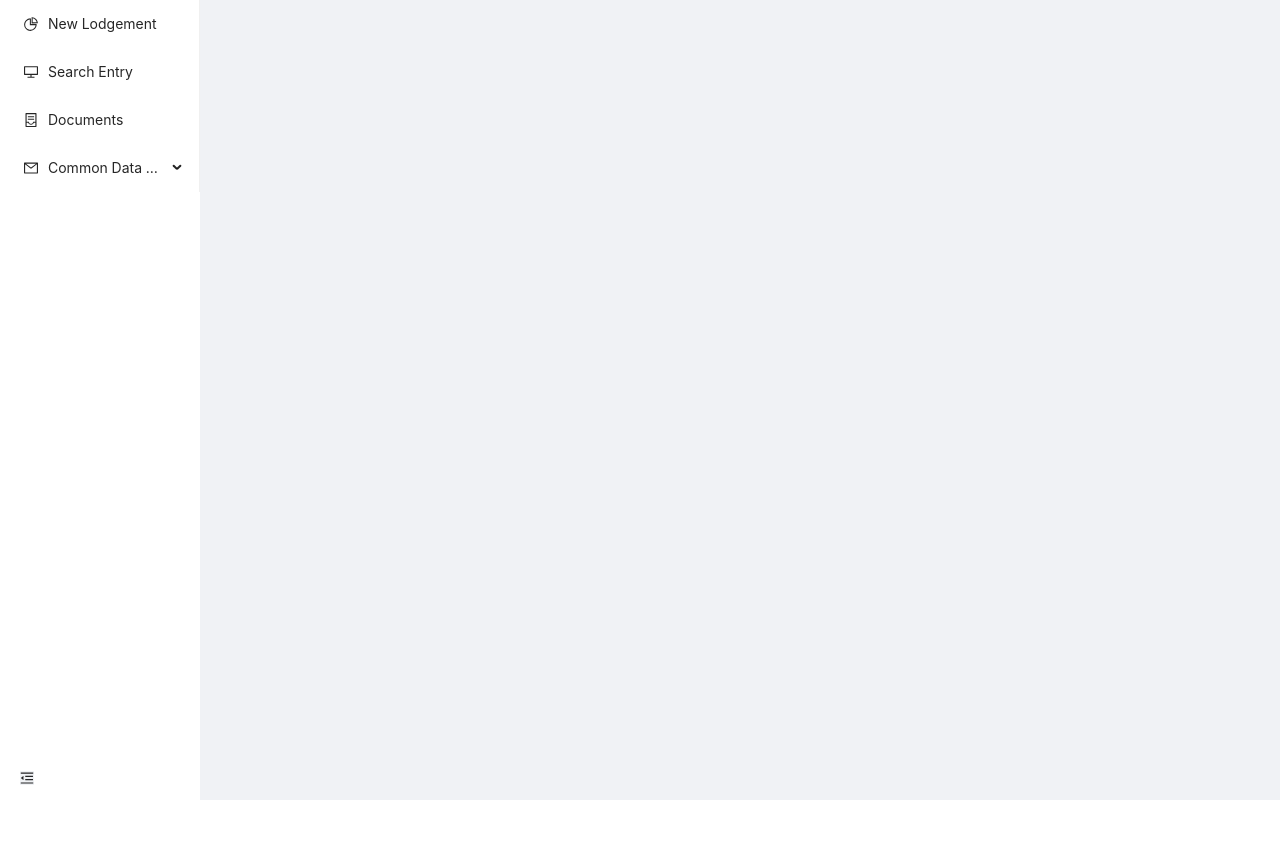
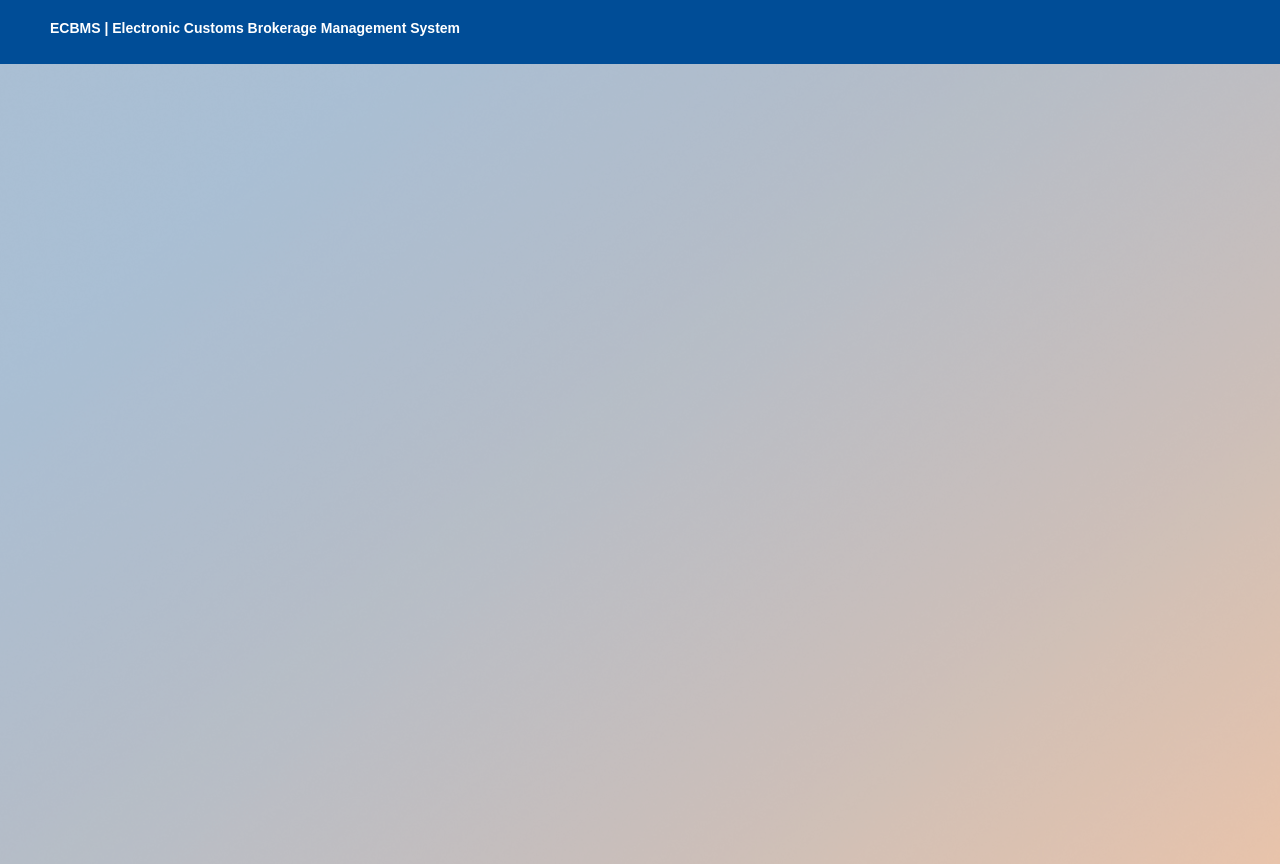
Before and after one commit to CASTRDE/ecbms-js, a React (Create React App) app: page / in a window 1280 px wide. Before the commit the page ends 800 px from the top, so only its background shows below. Built offline with nearby package versions, Linux system fonts and the light colour scheme.

Commit message:
[feat] add ResetPasswordPage

```diff
--- a/src/App.js
+++ b/src/App.js
@@ -1,18 +1,23 @@
-import SideBar from "./components/SideBar"
-import {BrowserRouter, Route, Routes} from "react-router-dom";
-import SearchEntry from "./pages/SearchEntry";
+import './App.css';
+import { BrowserRouter, Routes, Route} from "react-router-dom";
+import SiteLayout from "./layout/SiteLayout";
+import LoginPage from "./pages/LoginPage";
+import ResetPasswordPage from "./pages/ResetPasswordPage";
+import NotFoundPage from './pages/NotFoundPage';
 
-const App = () => {
+function App() {
   return (
+    <div className="App">
       <BrowserRouter>
         <Routes>
-            <Route path="/" element = {<SideBar />} >
-                <Route path="/NewLodgement" element={<div>New Lodgement</div>} />
-                <Route path="/SearchEntry" element={<SearchEntry />} />
-                <Route path="/Documents" element={<div>Documents</div>} />
-            </Route>
+          <Route path="/" element={<SiteLayout />}>
+            <Route path="/login" element={<LoginPage />} />
+            <Route path="/reset" element={<ResetPasswordPage />} />
+            <Route path="/*" element={<NotFoundPage />} />
+          </Route>
         </Routes>
       </BrowserRouter>
+    </div>
   );
 }
 
--- /dev/null
+++ b/src/pages/ResetPasswordPage.css
@@ -0,0 +1 @@
+@import '~antd/dist/antd.min.css';
--- /dev/null
+++ b/src/pages/ResetPasswordPage.jsx
@@ -0,0 +1,11 @@
+import React from 'react';
+import "./ResetPasswordPage.css";
+
+function ResetPasswordPage() {
+    return (
+        <>Sample
+        </>
+    );
+}
+
+export default ResetPasswordPage;
```
